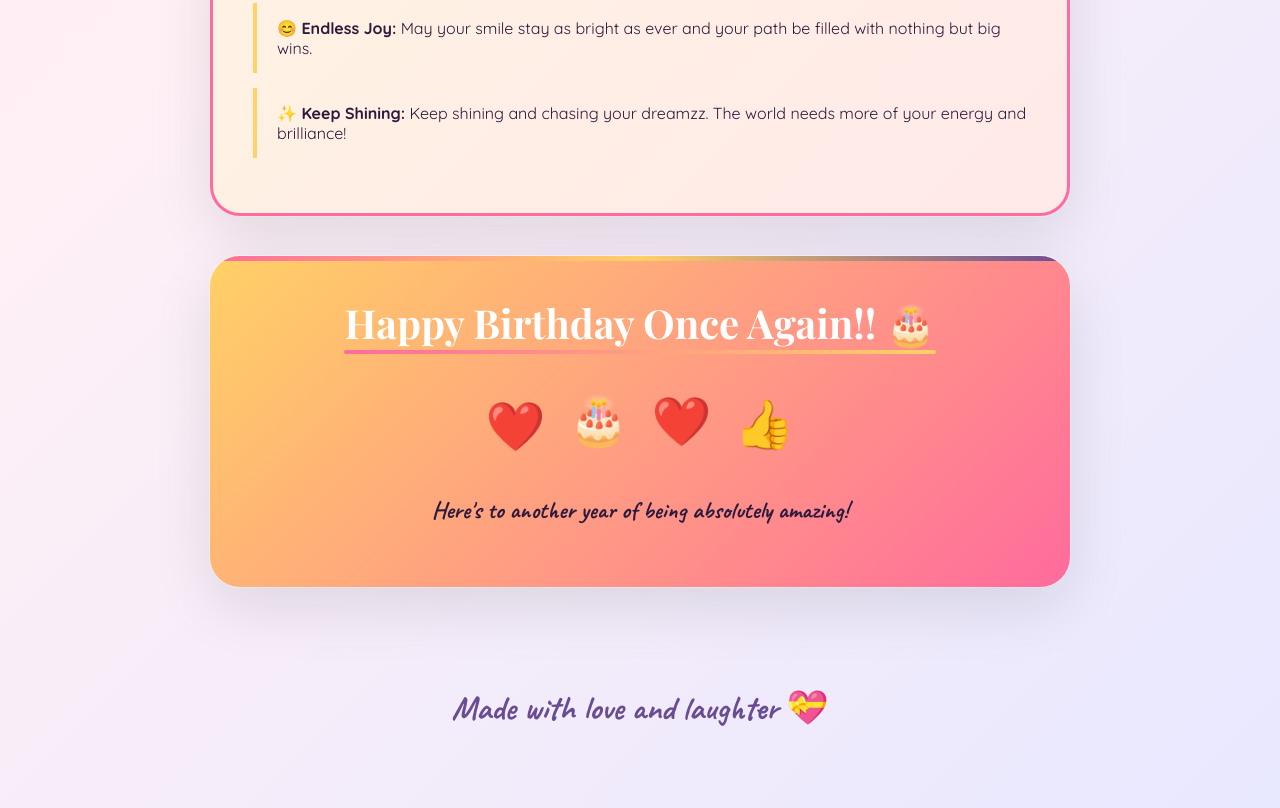
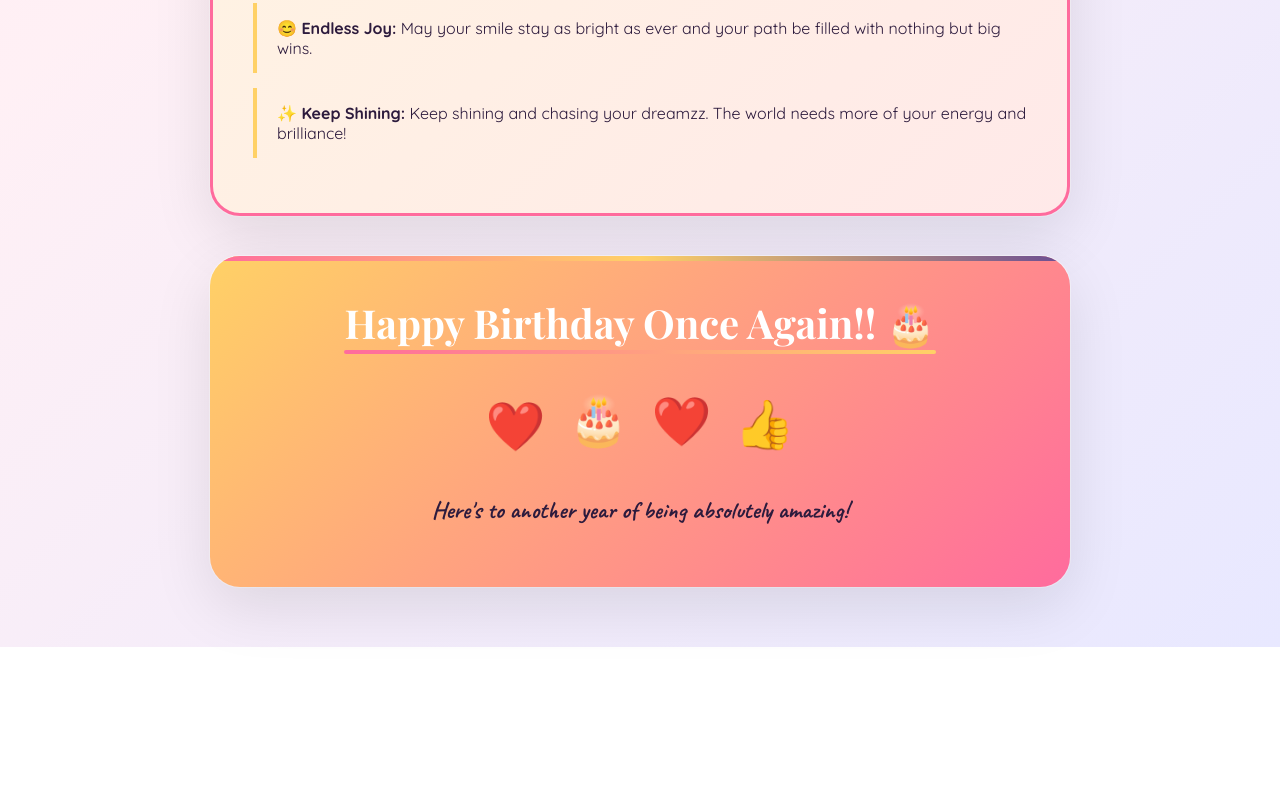
Before and after one commit to dsteyn635-collab/hbd, a plain HTML site: page index.html in a window 1280 px wide. Shown: the part 1741-2549 px from the top of the page. After the commit the page ends 2388 px from the top, so only its background shows below. Drawn offline with nearby package versions, Linux system fonts and the light colour scheme.

Commit message:
Update index.html

```diff
--- a/index.html
+++ b/index.html
@@ -406,10 +406,7 @@
             <p style="font-size: 1.5rem; font-family: 'Caveat', cursive;">Here's to another year of being absolutely amazing!</p>
         </div>
 
-        <!-- Footer -->
-        <div class="footer">
-            Made with love and laughter 💝
-        </div>
+
     </div>
 
     <!-- Sparkles -->
```
